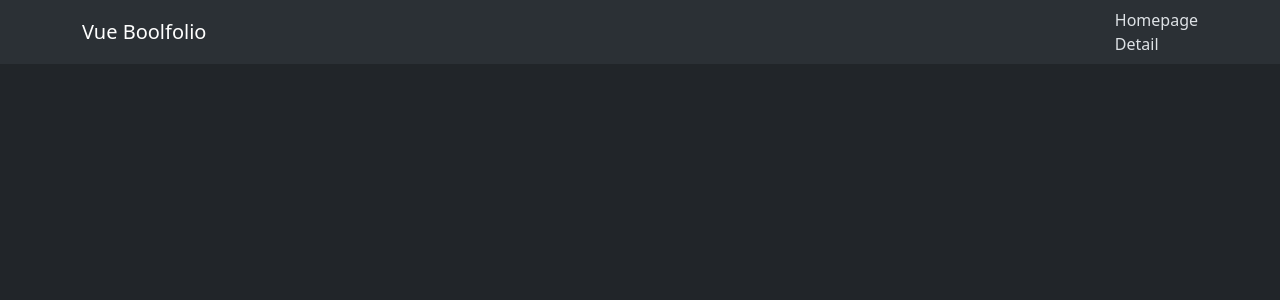
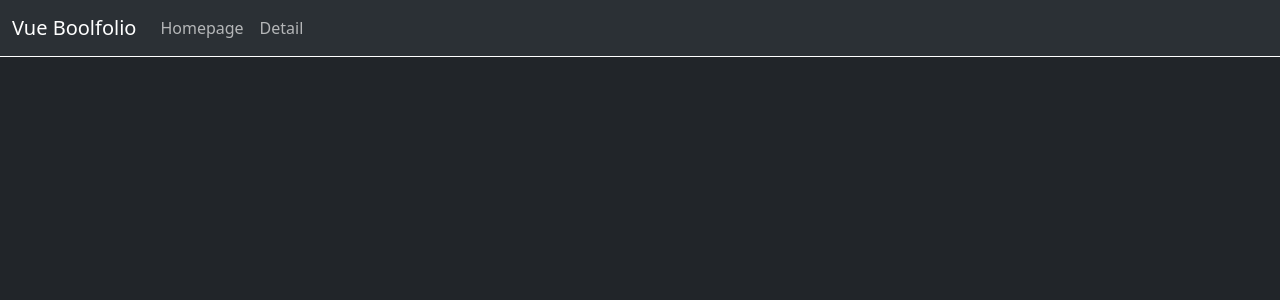
Before and after one commit to SimoneMarino30/vite-boolfolio, a Vue app: page /projects/1 in a window 1280 px wide. Shown: the top 300 px of the page. Built offline with nearby package versions, Linux system fonts and the light colour scheme.

Commit message:
Better navbar + Active link

```diff
--- a/src/components/AppHeader.vue
+++ b/src/components/AppHeader.vue
@@ -14,16 +14,31 @@
 </script>
 
 <template>
-<nav class="navbar bg-body-tertiary">
-  <div class="container">
-    <span class="navbar-brand mb-0 h1">{{ title }}</span>
-    <div>
+  <nav class="navbar navbar-expand-lg bg-body-tertiary" style="border-bottom: 1px solid #fff">
+    <div class="container-fluid">
+      <a class="navbar-brand" href="#">{{ title }}</a>
+      <button class="navbar-toggler" type="button" data-bs-toggle="collapse" data-bs-target="#navbarNav" aria-controls="navbarNav" aria-expanded="false" aria-label="Toggle navigation">
+        <span class="navbar-toggler-icon"></span>
+      </button>
+      <div class="collapse navbar-collapse" id="navbarNav">
+        <ul class="navbar-nav">
+          <li class="nav-item">
            <router-link :to="{ name: 'home' }" class="nav-link">
              Homepage
             </router-link>
+          </li>
+          <li class="nav-item">
             <router-link :to="{ name: 'detail' }" class="nav-link">
              Detail
             </router-link>
+          </li>
+          <!-- <li class="nav-item">
+            <a class="nav-link" href="#">Pricing</a>
+          </li>
+         <li class="nav-item">
+           <a class="nav-link disabled">Disabled</a>
+         </li> -->
+        </ul>
       </div>
     </div>
   </nav>
--- a/src/components/ProjectCard.vue
+++ b/src/components/ProjectCard.vue
@@ -25,12 +25,7 @@
 <template>
     <div class="card" style="width: 18rem;">
       <figure>
-          <!-- ! SOLUZIONE FAI DA TE -->
-          <div>
-            <img v-if="project.link" :src="project.link" alt="project-image" />
-            <img v-else src='https://www.frosinonecalcio.com/wp-content/uploads/bfi_thumb/default-placeholder-38gbdutk2nbrubtodg93tqlizprlhjpd1i4m8gzrsct8ss250.png' alt="placeholder-image" class="img-fluid"/>
-          </div>
-
+          <img :src="project.link" alt="project-image" class="img-fluid"/>
           <figcaption>{{ project.date }}</figcaption>
       </figure>
       <div class="card-body">
--- a/src/router/index.js
+++ b/src/router/index.js
@@ -4,6 +4,8 @@
 
 const router = createRouter({
 history: createWebHistory(),
+linkActiveClass: 'active',
+linkExactActiveClass: '',
 routes: [
   {
     path: '/',
@@ -15,6 +17,6 @@
     name: 'detail',
     component: DetailProjectPage,
   },
-]
+],
 });
 export { router };
```
Lines whose indentation alone changed are shown as unchanged.
